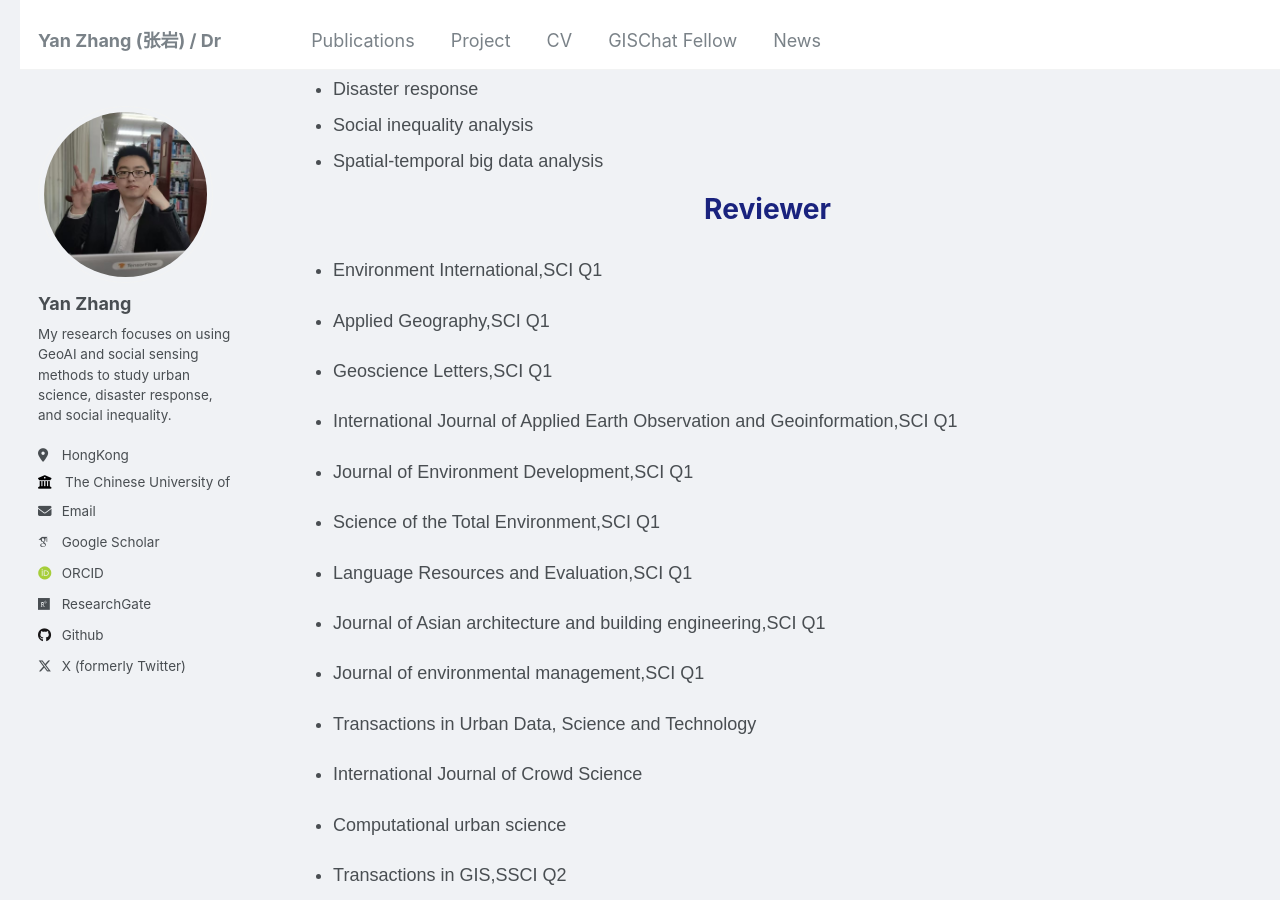
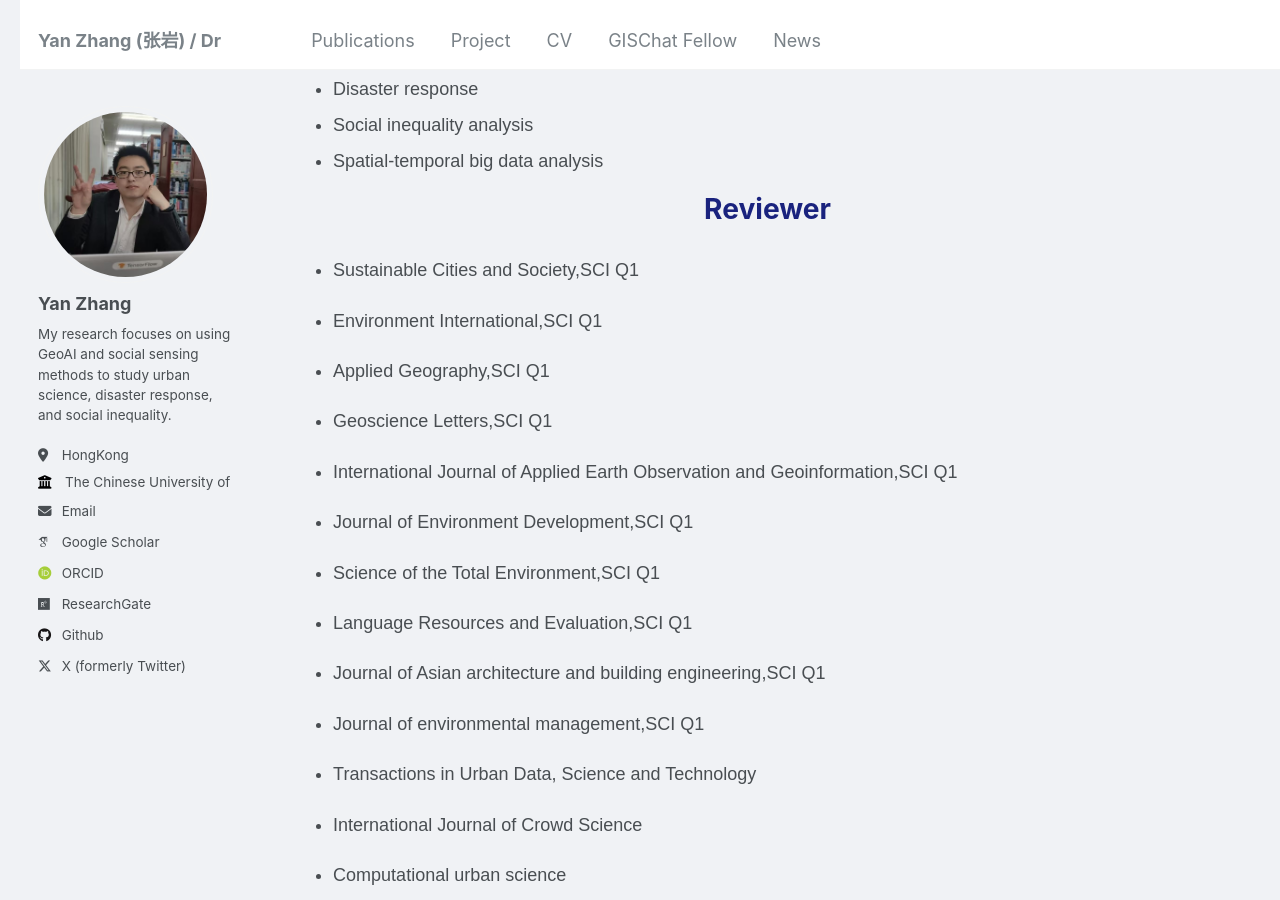
Before and after one commit to giserzy/giserzy.github.io, a Jekyll site: the page built from _pages/cv.md, in a window 1280 px wide and 900 px high, scrolled down 823 px. Built offline with Jekyll 4.4.1, drawn with Linux system fonts in a browser that asks for light colours; some web fonts are replaced.

Commit message:
add review record

```diff
--- a/_pages/cv.md
+++ b/_pages/cv.md
@@ -41,6 +41,8 @@ Skills
 
 Reviewer
 ======
+*  Sustainable Cities and Society,SCI Q1
+
 *  Environment International,SCI Q1
 
 *  Applied Geography,SCI Q1
```
